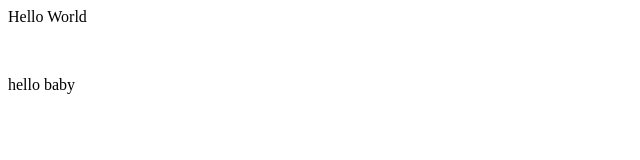
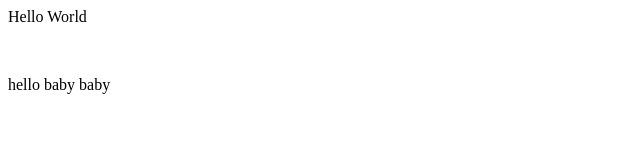
Before and after one commit to bikashacharya08/bikkis-demo, a plain HTML site: page index.html in a window 1280 px wide. Shown: the full height of the page, 0-640 px from the left. Drawn offline with Linux system fonts and the light colour scheme.

Commit message:
added small para again

```diff
--- a/index.html
+++ b/index.html
@@ -1,3 +1,3 @@
 <p>Hello World</p>
 <br>
-<p>hello baby</p>
+<p>hello baby baby</p>
```
